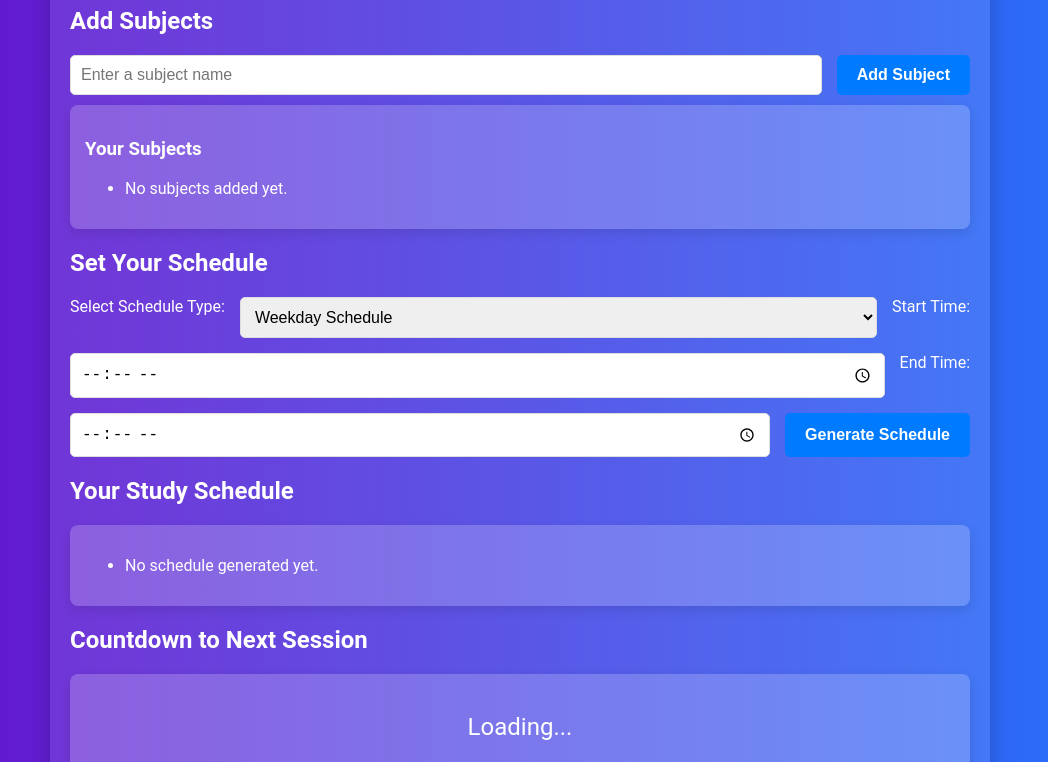
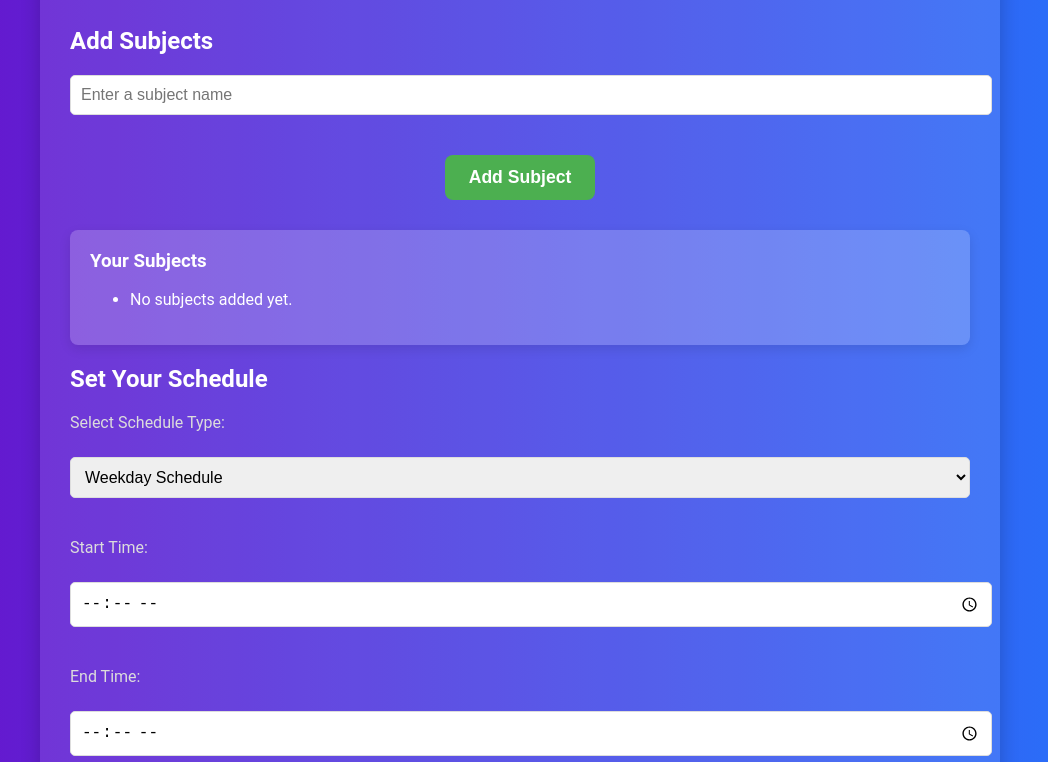
Before and after one commit to Hachigoa/hachigoa.github.io, a plain HTML site: page index.html in a window 1280 px wide. Shown: the part 177-939 px from the top of the page, without its empty margins (120-1168 px from the left). Drawn offline with Linux system fonts and the light colour scheme.

Commit message:
Update style.css
Changing the style

```diff
--- a/style.css
+++ b/style.css
@@ -15,7 +15,7 @@ body {
 /* Header */
 header {
     text-align: center;
-    margin-bottom: 20px;
+    margin-bottom: 30px;
 }
 
 header h1 {
@@ -34,23 +34,25 @@ header h1 {
     background: rgba(255, 255, 255, 0.1);
     border-radius: 10px;
     box-shadow: 0 8px 20px rgba(0, 0, 0, 0.2);
-    padding: 20px;
+    padding: 30px;
     animation: fadeIn 1.2s ease;
+    width: 100%;
 }
 
 /* Forms and Buttons */
 form {
     display: flex;
-    flex-wrap: wrap;
-    gap: 15px;
+    flex-direction: column;
+    gap: 20px;
+    margin-bottom: 30px;
 }
 
 input, select {
-    flex: 1 1 45%;
     padding: 10px;
     border-radius: 5px;
     border: 1px solid #ddd;
     font-size: 1rem;
+    width: 100%;
 }
 
 .primary-button {
@@ -61,6 +63,7 @@ input, select {
     border-radius: 5px;
     cursor: pointer;
     transition: background-color 0.3s ease;
+    align-self: center;
 }
 
 .primary-button:hover {
@@ -70,10 +73,14 @@ input, select {
 /* Cards */
 .card {
     background: rgba(255, 255, 255, 0.2);
-    padding: 15px;
+    padding: 20px;
     border-radius: 8px;
-    margin-top: 10px;
+    margin-top: 20px;
     box-shadow: 0 4px 12px rgba(0, 0, 0, 0.1);
+}
+
+.card h3 {
+    margin-top: 0;
 }
 
 /* Timer */
@@ -90,10 +97,11 @@ input, select {
 /* Footer */
 footer {
     text-align: center;
-    margin-top: 30px;
+    margin-top: 40px;
     color: #ddd;
     font-size: 0.9rem;
 }
+
 /* Import and Export Button Styles */
 .button-group {
     display: flex;
@@ -121,3 +129,40 @@ footer {
 .hidden {
     display: none;
 }
+
+/* Space between Labels and Inputs */
+label {
+    font-size: 1rem;
+    color: #dcdcdc;
+}
+
+/* Adjust spacing for select and input fields */
+select, input[type="time"] {
+    width: 100%;
+    padding: 10px;
+}
+
+/* Improve overall form layout */
+form label {
+    margin-bottom: 5px;
+}
+
+form input,
+form select {
+    margin-bottom: 20px;
+}
+
+/* Make buttons more distinct */
+.primary-button {
+    background-color: #4caf50;
+    color: white;
+    padding: 12px 24px;
+    border-radius: 8px;
+    cursor: pointer;
+    border: none;
+    font-size: 1.1rem;
+}
+
+.primary-button:hover {
+    background-color: #388e3c;
+}
```
